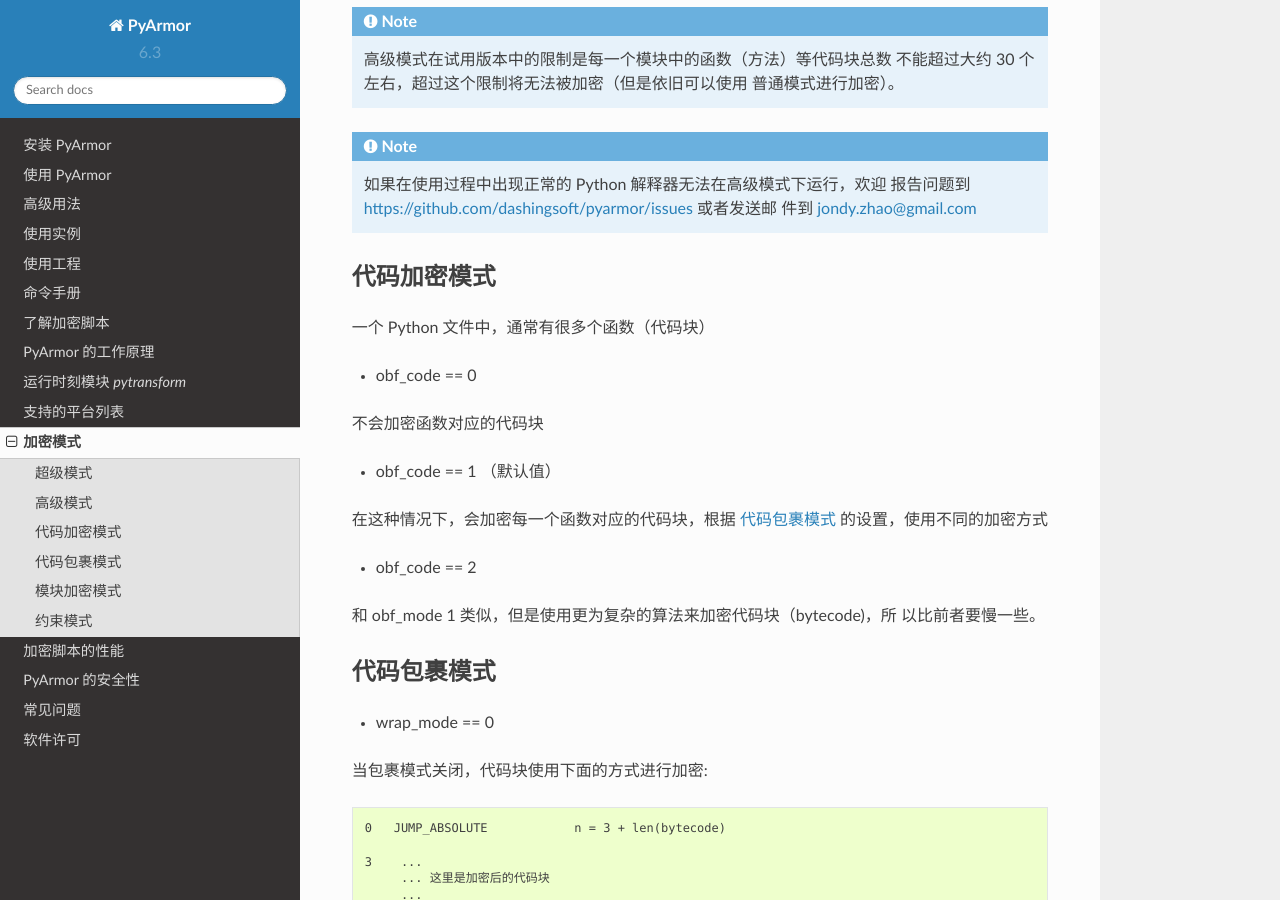
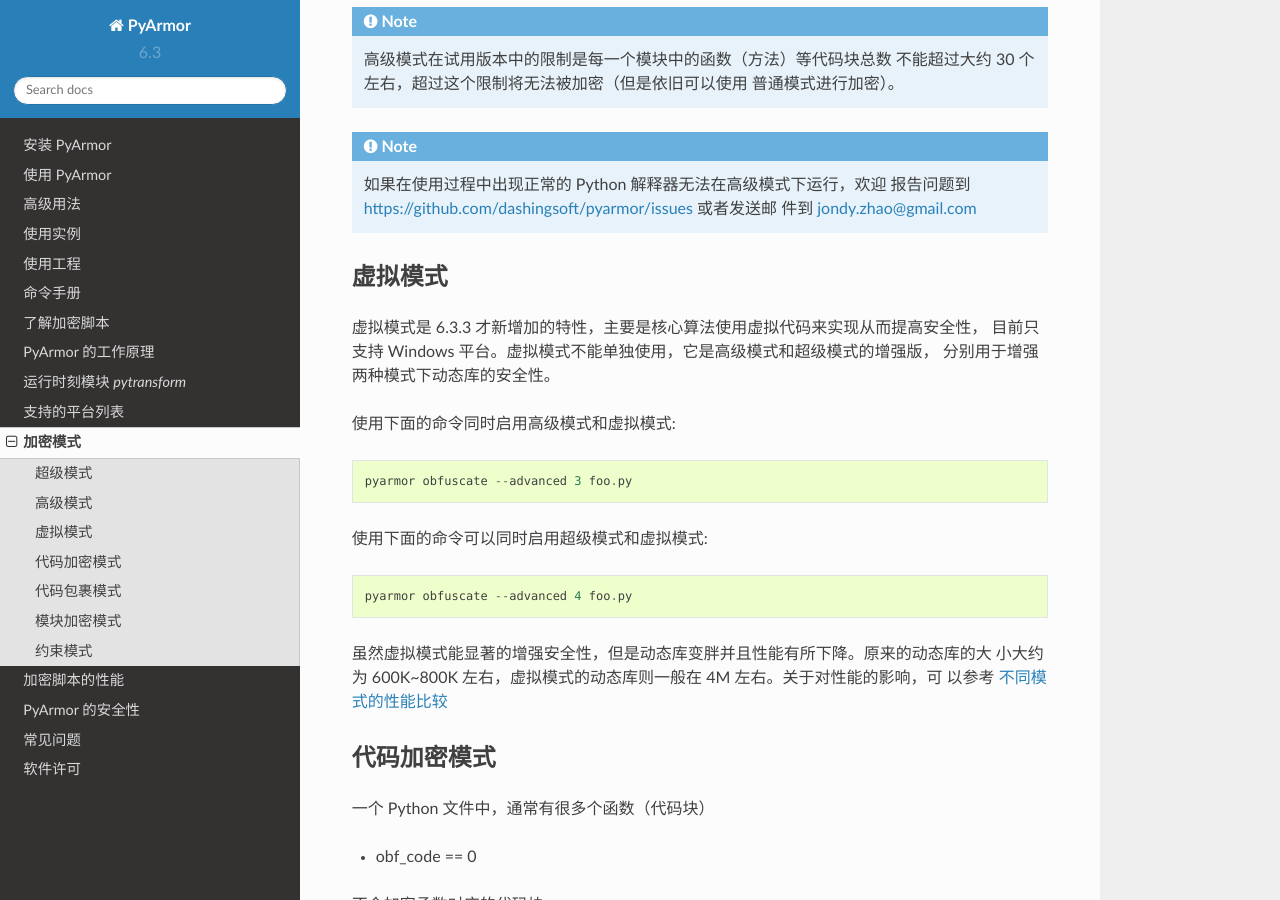
Before and after one commit to dashingsoft/pyarmor-docs-zh, a Sphinx documentation site: the page built from docs/mode.rst, in a window 1280 px wide and 900 px high, scrolled down 1409 px. Built offline with Sphinx 7.4.7 and the Read the Docs theme 2.0.0, drawn with Linux system fonts in a browser that asks for light colours.

Commit message:
Describe vm mode

```diff
--- a/docs/mode.rst
+++ b/docs/mode.rst
@@ -76,6 +76,29 @@
    如果在使用过程中出现正常的 Python 解释器无法在高级模式下运行，欢迎
    报告问题到 https://github.com/dashingsoft/pyarmor/issues 或者发送邮
    件到 jondy.zhao@gmail.com
+
+.. _vm mode:
+
+.. _虚拟模式:
+
+虚拟模式
+--------
+
+虚拟模式是 6.3.3 才新增加的特性，主要是核心算法使用虚拟代码来实现从而提高安全性，
+目前只支持 Windows 平台。虚拟模式不能单独使用，它是高级模式和超级模式的增强版，
+分别用于增强两种模式下动态库的安全性。
+
+使用下面的命令同时启用高级模式和虚拟模式::
+
+    pyarmor obfuscate --advanced 3 foo.py
+
+使用下面的命令可以同时启用超级模式和虚拟模式::
+
+    pyarmor obfuscate --advanced 4 foo.py
+
+虽然虚拟模式能显著的增强安全性，但是动态库变胖并且性能有所下降。原来的动态库的大
+小大约为 600K~800K 左右，虚拟模式的动态库则一般在 4M 左右。关于对性能的影响，可
+以参考 :ref:`不同模式的性能比较`
 
 .. _代码加密模式:
 
--- a/docs/performance.rst
+++ b/docs/performance.rst
@@ -90,4 +90,10 @@
 
     pyarmor benchmark --debug
 
+.. _不同模式的性能比较:
+
+不同模式的性能比较
+------------------
+
+
 .. include:: _common_definitions.txt
```
